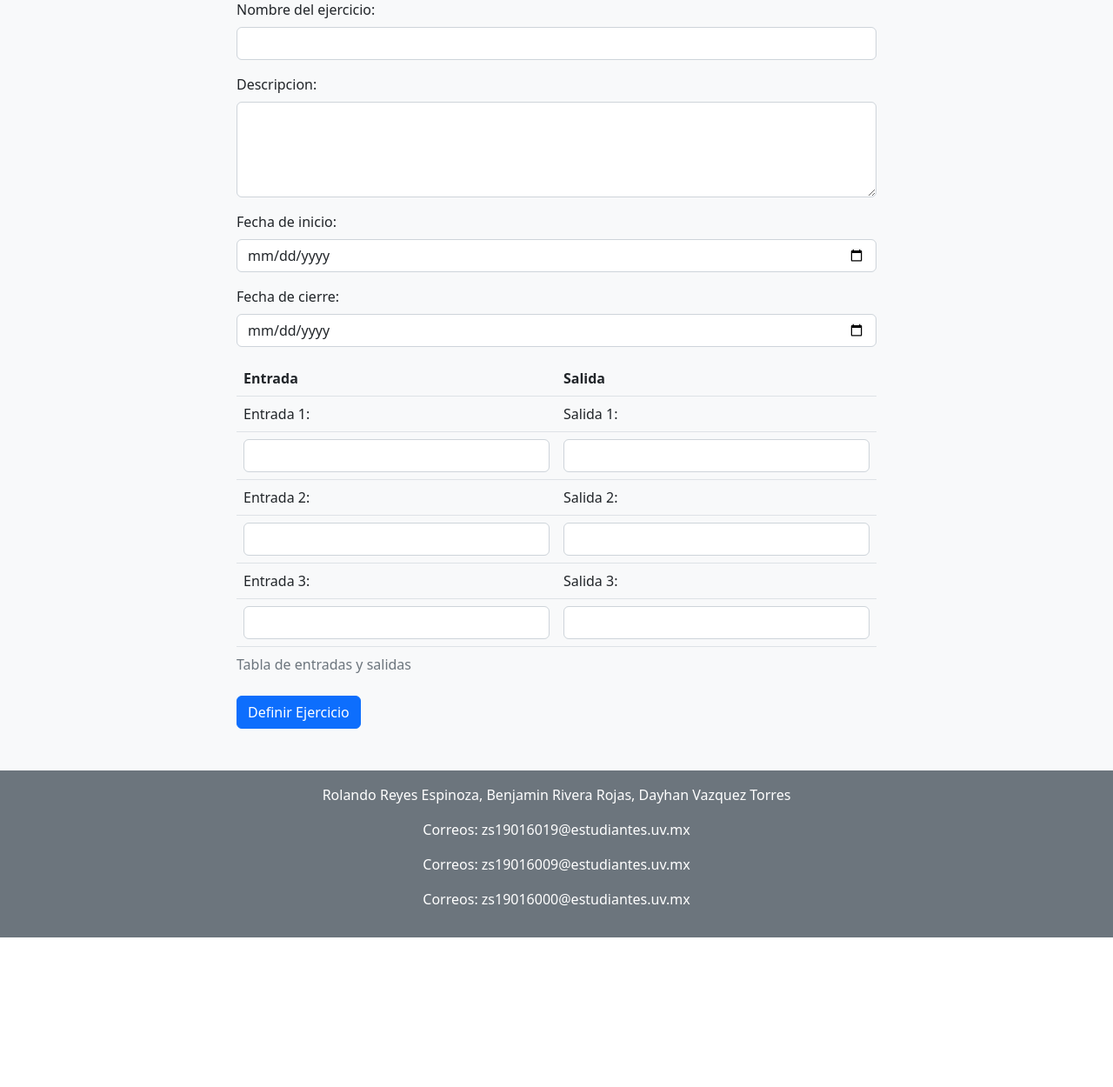
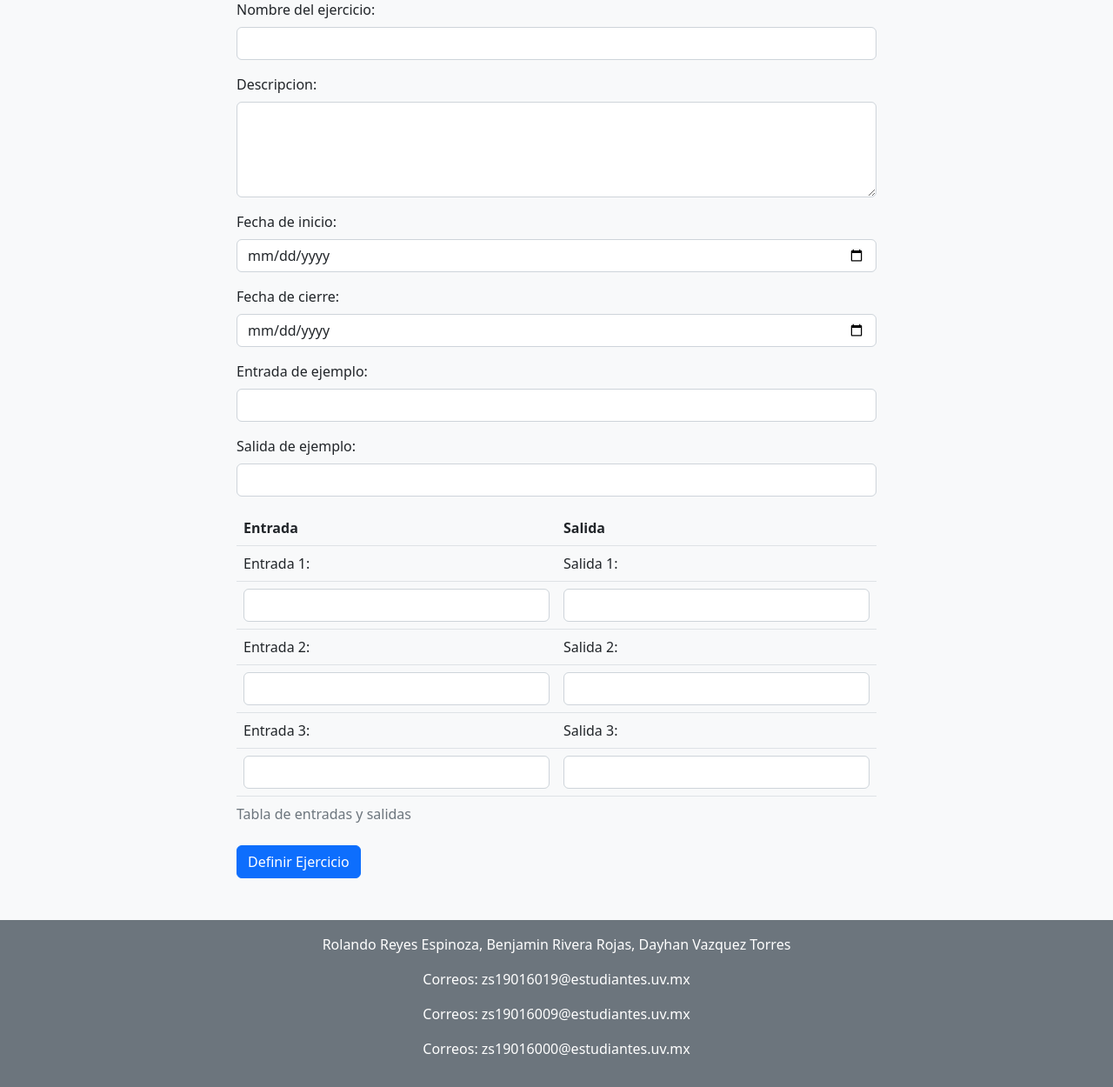
Before and after one commit to Sonicrojas321/Proyecto-ProgramacionSegura, a Django app: page /ejercicioMaestro/ in a window 1280 px wide. Shown: the part 185-1435 px from the top of the page at 87% size. Before the commit the page ends 1263 px from the top, so only its background shows below. Run offline with Django 4.2, Linux system fonts and the light colour scheme.

Commit message:
entrada y salida ejemplo, maestro

```diff
--- a/proyectoSegura/proyectoSegura/templates/subirEjercicioMaestro.html
+++ b/proyectoSegura/proyectoSegura/templates/subirEjercicioMaestro.html
@@ -32,6 +32,16 @@
     <div class="mb-3">
       <label for="fechaCierre" class="form-label">Fecha de cierre:</label>
       <input type="date" class="form-control" id="fechaCierre" name="fechaCierre" required>
+    </div>
+
+    <div class="mb-3">
+      <label for="entradaEjemplo" class="form-label">Entrada de ejemplo:</label>
+      <input type="text" class="form-control" id="entradaEjemplo" name="entradaEjemplo" required>
+    </div>
+
+    <div class="mb-3">
+      <label for="salidaEjemplo" class="form-label">Salida de ejemplo:</label>
+      <input type="text" class="form-control" id="salidaEjemplo" name="salidaEjemplo" required>
     </div>
 
     <table class="table">
```
